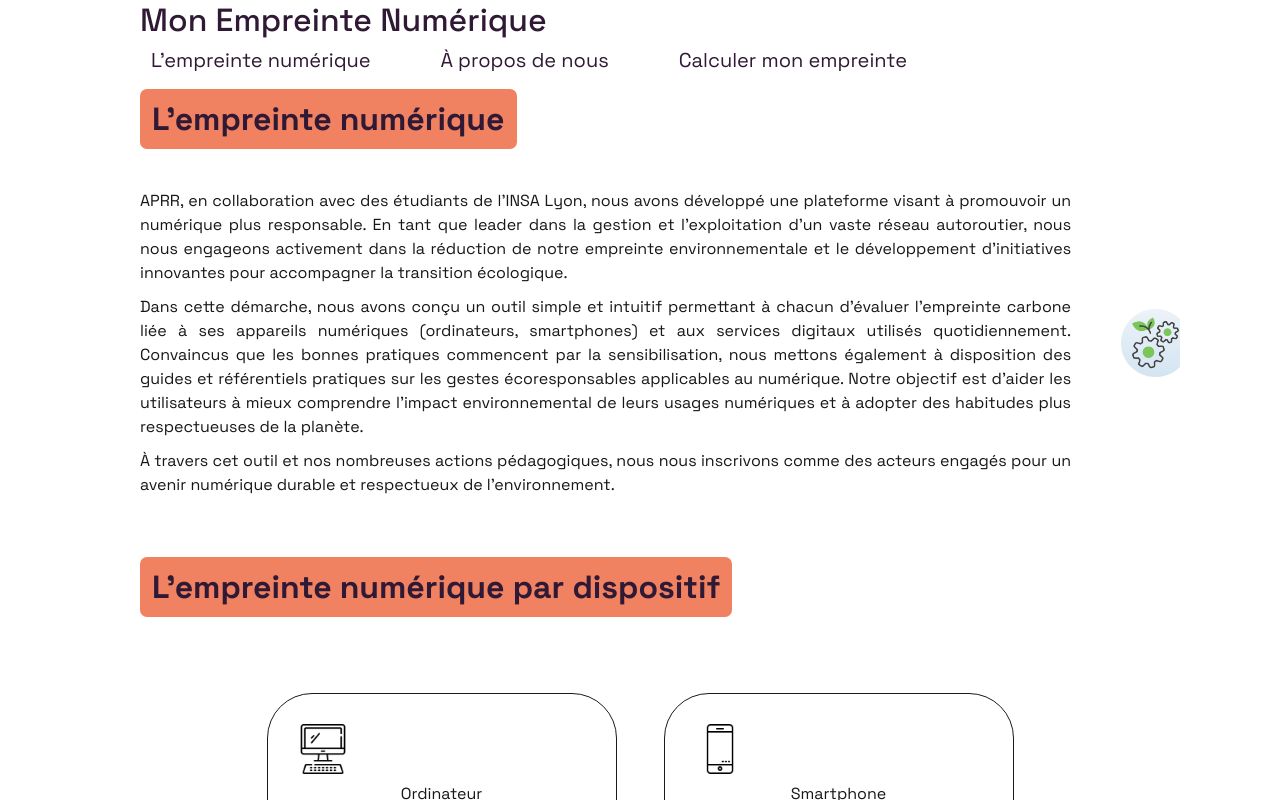
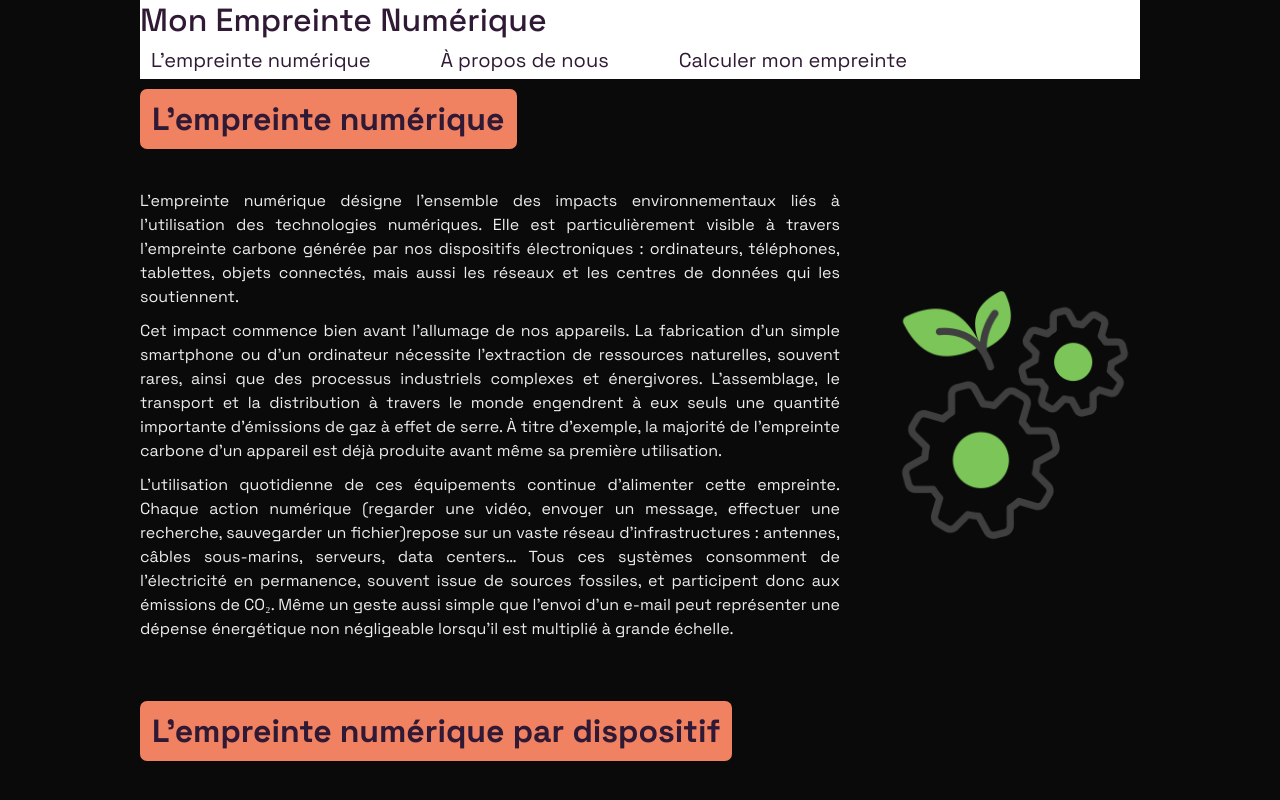
Before and after one commit to jbytes503/mon-empreinte-numerique, a Next.js app in the folder front/: page /learn-more in a window 1280 px wide. Shown: the top 800 px of the page. Built offline with nearby package versions, Linux system fonts and the light colour scheme.

Commit message:
learn more page corrections

```diff
--- a/front/src/app/components/learn-more/card.module.css
+++ b/front/src/app/components/learn-more/card.module.css
@@ -11,14 +11,27 @@
     min-height: 280px;
 }
 
+.card p {
+    text-align: justify;
+}
+
 .cardHeader {
     margin-bottom: 8px;
-    justify-content: space-between;
+    display: block;
     text-align: center;
+}
+
+.cardHeader h3 {
+    font-size: 1.25rem;
+    font-weight: 600;
+    margin: 0;
 }
 
 .cardImage {
     margin-bottom: 8px;
+    display: flex;
+    justify-content: center;
+    align-items: center;
 }
 
 .image {
@@ -27,5 +40,5 @@
 
 .cardDivider {
     margin: 16px 0;
-    border: 0.5px solid var(--color);
+    border: 0.5px solid var(--color-5);
 }
--- a/front/src/app/globals.css
+++ b/front/src/app/globals.css
@@ -9,7 +9,7 @@
     --color-1: #e52713;
 }
 
-@media (prefers-color-scheme: dark) {
+@media (prefers-color-scheme: light) {
     :root {
         --background: #0a0a0a;
         --foreground: #ededed;
@@ -46,9 +46,9 @@ a {
     text-decoration: none;
 }
 
-@media (prefers-color-scheme: dark) {
+@media (prefers-color-scheme: light) {
     html {
-        color-scheme: dark;
+        color-scheme: light;
     }
 }
 
--- a/front/src/app/learn-more/page.module.css
+++ b/front/src/app/learn-more/page.module.css
@@ -8,9 +8,15 @@
 
 .header {
     display: flex;
-    justify-content: center;
+    justify-content: space-between;
     align-items: center;
     margin-bottom: 20px;
+    gap: 50px;
+}
+
+.header-description {
+    flex: 0 0 70%;
+
 }
 
 .header div {
@@ -21,7 +27,3 @@
     margin: 10px 0px;
     text-align: justify;
 }
-.header img {
-    margin-left: 50px;
-    width: 300px;
-}
--- a/front/src/app/learn-more/page.tsx
+++ b/front/src/app/learn-more/page.tsx
@@ -1,7 +1,7 @@
 import React from 'react';
 import { Metadata } from 'next';
 import styles from './page.module.css';
-// import Image from 'next/image';
+import Image from 'next/image';
 import Title from '../components/titles';
 import DispositifCard from '../components/learn-more/card';
 
@@ -16,47 +16,47 @@ export default async function Page() {
             <div className="container">
                 <Title name="L'empreinte numérique" />
                 <div className={styles.header}>
-                    <div>
+                    <div className='header-description'>
                         <p>
-                            APRR, en collaboration avec des étudiants de l'INSA
-                            Lyon, nous avons développé une plateforme visant à
-                            promouvoir un numérique plus responsable. En tant
-                            que leader dans la gestion et l'exploitation d'un
-                            vaste réseau autoroutier, nous nous engageons
-                            activement dans la réduction de notre empreinte
-                            environnementale et le développement d’initiatives
-                            innovantes pour accompagner la transition
-                            écologique.
+                        L’empreinte numérique désigne l’ensemble des
+                        impacts environnementaux liés à l’utilisation
+                        des technologies numériques. Elle est particulièrement
+                        visible à travers l’empreinte carbone générée par nos
+                        dispositifs électroniques : ordinateurs, téléphones,
+                        tablettes, objets connectés, mais aussi les réseaux et
+                        les centres de données qui les soutiennent.
                         </p>
                         <p>
-                            Dans cette démarche, nous avons conçu un outil
-                            simple et intuitif permettant à chacun d’évaluer
-                            l'empreinte carbone liée à ses appareils numériques
-                            (ordinateurs, smartphones) et aux services digitaux
-                            utilisés quotidiennement. Convaincus que les bonnes
-                            pratiques commencent par la sensibilisation, nous
-                            mettons également à disposition des guides et
-                            référentiels pratiques sur les gestes
-                            écoresponsables applicables au numérique. Notre
-                            objectif est d'aider les utilisateurs à mieux
-                            comprendre l'impact environnemental de leurs usages
-                            numériques et à adopter des habitudes plus
-                            respectueuses de la planète.
+                        Cet impact commence bien avant l’allumage de nos appareils.
+                        La fabrication d’un simple smartphone ou d’un ordinateur
+                        nécessite l’extraction de ressources naturelles, souvent
+                        rares, ainsi que des processus industriels complexes et
+                        énergivores. L’assemblage, le transport et la distribution
+                        à travers le monde engendrent à eux seuls une quantité
+                        importante d’émissions de gaz à effet de serre. À titre
+                        d’exemple, la majorité de l’empreinte carbone d’un appareil
+                        est déjà produite avant même sa première utilisation.
                         </p>
                         <p>
-                            À travers cet outil et nos nombreuses actions
-                            pédagogiques, nous nous inscrivons comme des acteurs
-                            engagés pour un avenir numérique durable et
-                            respectueux de l'environnement.
+                        L’utilisation quotidienne de ces équipements continue
+                        d’alimenter cette empreinte. Chaque action numérique
+                        (regarder une vidéo, envoyer un message, effectuer une
+                        recherche, sauvegarder un fichier)repose sur un vaste
+                        réseau d’infrastructures : antennes, câbles sous-marins,
+                        serveurs, data centers… Tous ces systèmes consomment de
+                        l’électricité en permanence, souvent issue de sources
+                        fossiles, et participent donc aux émissions de CO₂.
+                        Même un geste aussi simple que l’envoi d’un e-mail
+                        peut représenter une dépense énergétique non négligeable
+                        lorsqu’il est multiplié à grande échelle.
                         </p>
                     </div>
-                    <div>
-                        <img
+                        <Image
                             src="/images/technologie-verte.png"
-                            alt="L'empreinte numérique"
-                            className={styles.image}
+                            alt="Learn more icon"
+                            width={250}
+                            height={250}
                         />
-                    </div>
                 </div>
                 <Title name="L'empreinte numérique par dispositif" />
                 <div className={styles.cards}>
```
Also changed, not shown: front/public/images/technologie-verte.png.
